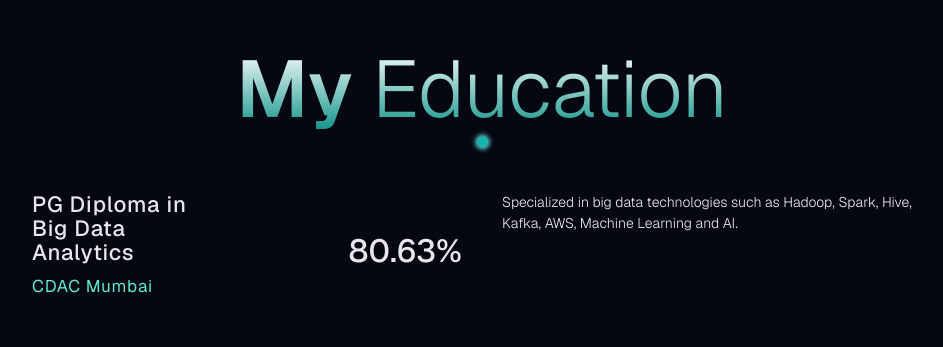
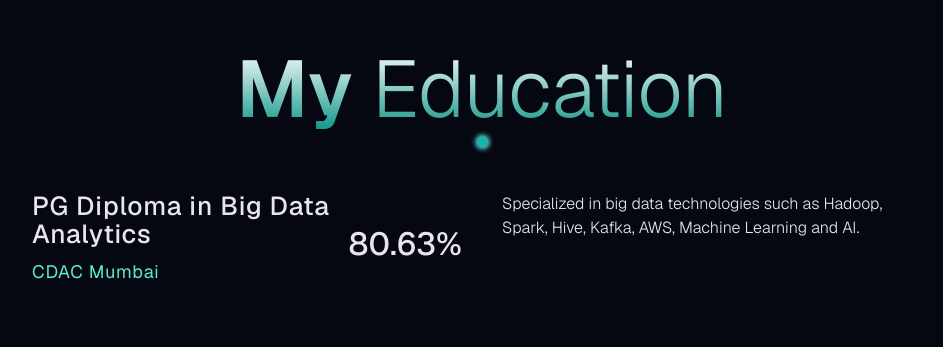
Before and after one commit to prashant-gtx/prashant-gtx.github.io, a React (Vite) app: page / in a window 1280 px wide. Shown: the part 2413-2760 px from the top of the page, without its empty margins (158-1101 px from the left). Built offline with nearby package versions, Linux system fonts and the light colour scheme; no server answers.

Commit message:
Fix career and landing section layouts and typography sizes

```diff
--- a/src/components/styles/Career.css
+++ b/src/components/styles/Career.css
@@ -8,8 +8,8 @@
   opacity: 1;
   height: auto;
   margin: auto;
-  margin-bottom: 60px; /* Slashed from 250px */
-  padding: 60px 0px; /* Slashed from 120px */
+  margin-bottom: 80px;
+  padding: 60px 0px;
 }
 
 .career-section h2 {
@@ -45,7 +45,7 @@
 }
 
 .career-info-box p {
-  width: 45%;
+  width: 48%;
   font-size: 18px;
   font-weight: 300;
   margin: 0;
@@ -56,7 +56,7 @@
 .career-info-in {
   display: flex;
   align-items: center;
-  width: 45%;
+  width: 48%;
   justify-content: space-between;
   gap: 20px;
   padding-right: 30px;
@@ -64,7 +64,7 @@
 }
 
 .career-info h3 {
-  font-size: 32px;
+  font-size: 36px;
   margin: 0;
   font-weight: 500;
   line-height: 45px;
@@ -72,8 +72,8 @@
 }
 
 .career-info h4 {
-  font-size: 33px;
-  line-height: 30px;
+  font-size: 36px;
+  line-height: 38px;
   letter-spacing: 0.8px;
   font-weight: 500;
   margin: 0;
@@ -82,7 +82,7 @@
 .career-info h5 {
   font-weight: 400;
   letter-spacing: 0.7px;
-  font-size: 20px;
+  font-size: 22px;
   text-transform: capitalize;
   margin: 10px 0px;
   color: var(--accentColor);
@@ -150,13 +150,12 @@
 
 @media only screen and (max-width: 1400px) {
   .career-info h4 {
-    font-size: 22px;
-    line-height: 24px;
-    width: 180px;
+    font-size: 26px;
+    line-height: 28px;
   }
 
   .career-info h5 {
-    font-size: 17px;
+    font-size: 18px;
   }
 
   .career-info h3 {
@@ -164,7 +163,7 @@
   }
 
   .career-info-box p {
-    font-size: 14px;
+    font-size: 16px;
   }
 
   .career-info-in {
--- a/src/components/styles/Landing.css
+++ b/src/components/styles/Landing.css
@@ -186,9 +186,9 @@
 .landing-intro h1 {
   margin: 0;
   letter-spacing: 2px;
-  font-size: 28px;
-  line-height: 28px;
-  font-weight: 500;
+  font-size: 36px;
+  line-height: 40px;
+  font-weight: 800;
   font-family: "Geist", sans-serif;
 }
 
@@ -282,8 +282,8 @@ h2.landing-info-h2 {
   }
 
   .landing-intro h1 {
-    font-size: 30px;
-    line-height: 30px;
+    font-size: 42px;
+    line-height: 46px;
   }
 
   .landing-info h2 {
@@ -306,8 +306,8 @@ h2.landing-info-h2 {
   }
 
   .landing-intro h1 {
-    font-size: 40px;
-    line-height: 35px;
+    font-size: 55px;
+    line-height: 52px;
   }
 
   .landing-info h3 {
@@ -380,8 +380,8 @@ h2.landing-info-h2 {
   }
 
   .landing-intro h1 {
-    font-size: 60px;
-    line-height: 55px;
+    font-size: 80px;
+    line-height: 75px;
   }
 
   .landing-info h3 {
```
